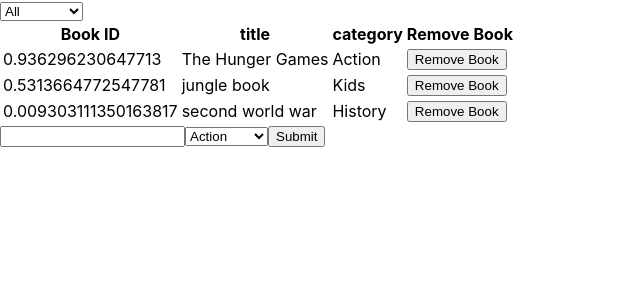
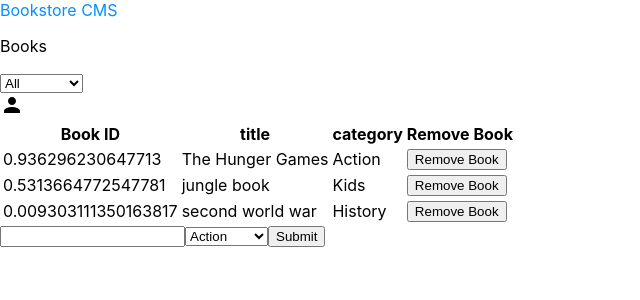
Before and after one commit to Div685/React-BookStore, a React (Create React App) app: page / in a window 1280 px wide. Shown: the top 300 px of the page, without its empty margins (0-640 px from the left). Built offline with nearby package versions, Linux system fonts and the light colour scheme.

Commit message:
Add extra html content for the navBar
- imported style file

```diff
--- a/src/components/CategoryFilter.js
+++ b/src/components/CategoryFilter.js
@@ -1,10 +1,17 @@
 import React from 'react';
 import PropTypes from 'prop-types';
+import PersonIcon from '@material-ui/icons/Person';
 import { categories } from '../actions/actionType';
+import '../style/CategoryFilter.css';
 
 function CategoryFilter({ handleFilterChange }) {
   return (
-    <div className="selectBox">
+    <div className="nav">
+      <div className="nav_logo">
+        <span>Bookstore CMS</span>
+      </div>
+      <div className="nav_middle">
+        <p>Books</p>
         <select name="filter" id="filter" onChange={(e) => { handleFilterChange(e.target.value); }}>
           <option value="All">All</option>
           {
@@ -16,6 +23,10 @@ function CategoryFilter({ handleFilterChange }) {
           }
         </select>
       </div>
+      <div className="nav_end">
+        <PersonIcon />
+      </div>
+    </div>
   );
 }
 
--- /dev/null
+++ b/src/style/CategoryFilter.css
@@ -0,0 +1,3 @@
+.nav_logo span {
+  color: #0290ff;
+}
```
Lines whose indentation alone changed are shown as unchanged.
